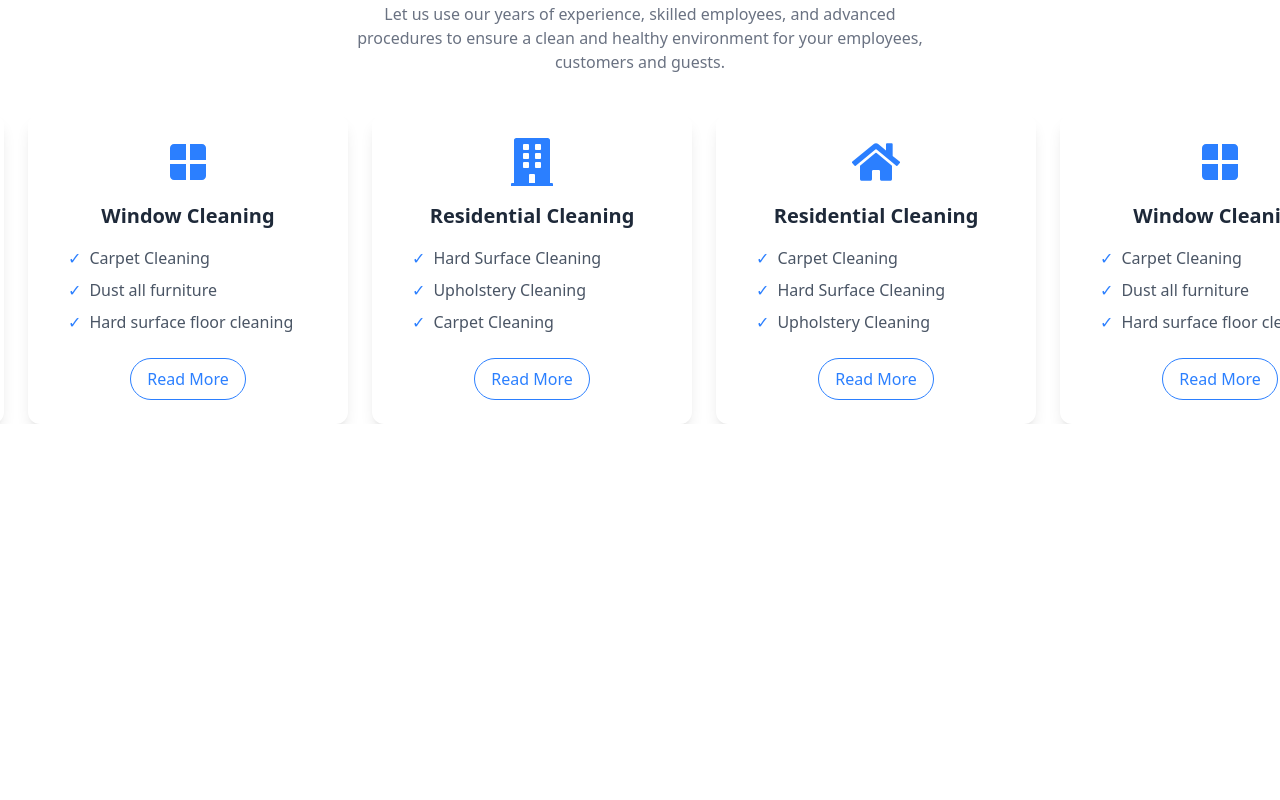
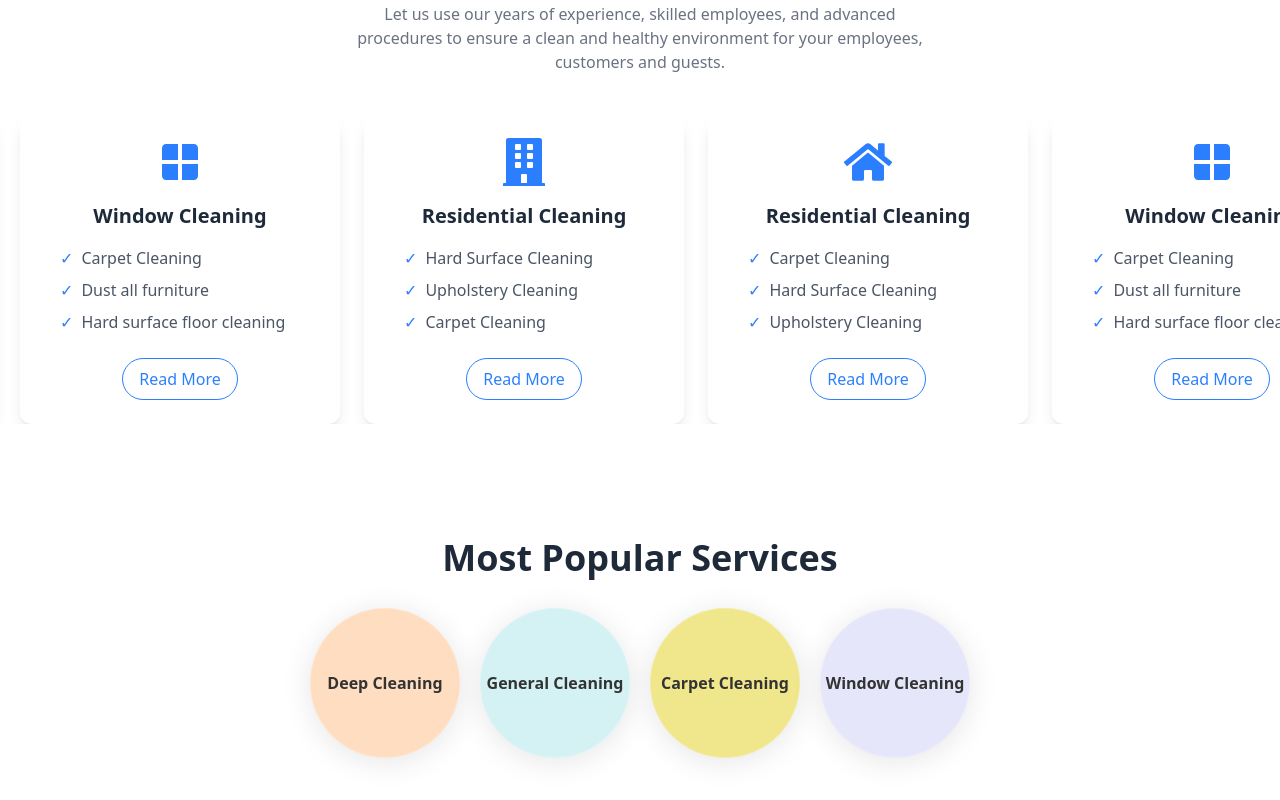
Before and after one commit to Quojo-Steve/TresFrontend, a React (Vite) app: page / in a window 1280 px wide. Shown: the part 278-1078 px from the top of the page. Before the commit the page ends 800 px from the top, so only its background shows below. Built offline with nearby package versions, Linux system fonts and the light colour scheme; a web font is replaced by a local one.

Commit message:
Add Most Popular Services component

```diff
--- a/src/App.jsx
+++ b/src/App.jsx
@@ -2,6 +2,7 @@ import { BrowserRouter as Router } from "react-router-dom";
 import AppRoutes from "./router";
 import Navbar from "./components/Navbar";
 import OurServices from "./components/OurServices";
+import MostPopularServices from "./components/MostPopularServices";
 
 function App() {
   return (
@@ -9,6 +10,7 @@ function App() {
       <Navbar />
       <AppRoutes />
       <OurServices />
+      <MostPopularServices />
     </Router>
   );
 }
--- /dev/null
+++ b/src/components/MostPopularServices.css
@@ -0,0 +1,40 @@
+.most-popular-services {
+  text-align: center;
+  padding: 50px 20px;
+}
+
+.services-container {
+  display: flex;
+  justify-content: center;
+  flex-wrap: wrap;
+  gap: 20px;
+  margin-top: 30px;
+}
+
+.service-bubble {
+  width: 150px;
+  height: 150px;
+  border-radius: 50%;
+  display: flex;
+  justify-content: center;
+  align-items: center;
+  text-align: center;
+  font-weight: bold;
+  color: #333;
+  background: rgba(255, 255, 255, 0.1);
+  backdrop-filter: blur(10px);
+  border: 1px solid rgba(255, 255, 255, 0.2);
+  box-shadow: 0 4px 30px rgba(0, 0, 0, 0.1);
+  transition: transform 0.3s ease, opacity 0.5s ease-out, transform 0.5s ease-out;
+  opacity: 0;
+  transform: translateY(20px);
+}
+
+.service-bubble:hover {
+  transform: scale(1.1);
+}
+
+.service-bubble.fade-in {
+  opacity: 1;
+  transform: translateY(0);
+}
--- /dev/null
+++ b/src/components/MostPopularServices.jsx
@@ -0,0 +1,63 @@
+import React, { useEffect, useRef } from 'react';
+import './MostPopularServices.css';
+
+const MostPopularServices = () => {
+  const services = [
+    { name: 'Deep Cleaning', color: '#FFDDC1' },
+    { name: 'General Cleaning', color: '#D4F1F4' },
+    { name: 'Carpet Cleaning', color: '#F0E68C' },
+    { name: 'Window Cleaning', color: '#E6E6FA' },
+  ];
+
+  const servicesRef = useRef([]);
+
+  useEffect(() => {
+    const observer = new IntersectionObserver(
+      (entries) => {
+        entries.forEach((entry) => {
+          if (entry.isIntersecting) {
+            entry.target.classList.add('fade-in');
+          }
+        });
+      },
+      { threshold: 0.1 }
+    );
+
+    const currentServices = servicesRef.current;
+
+    currentServices.forEach((ref) => {
+      if (ref) {
+        observer.observe(ref);
+      }
+    });
+
+    return () => {
+      currentServices.forEach((ref) => {
+        if (ref) {
+          observer.unobserve(ref);
+        }
+      });
+    };
+  }, []);
+
+  return (
+    <div className="most-popular-services">
+      <h2 className="text-4xl font-bold text-gray-800 mb-4">
+        Most Popular Services</h2>
+      <div className="services-container">
+        {services.map((service, index) => (
+          <div
+            key={index}
+            ref={(el) => (servicesRef.current[index] = el)}
+            className="service-bubble"
+            style={{ backgroundColor: service.color }}
+          >
+            {service.name}
+          </div>
+        ))}
+      </div>
+    </div>
+  );
+};
+
+export default MostPopularServices;
```
